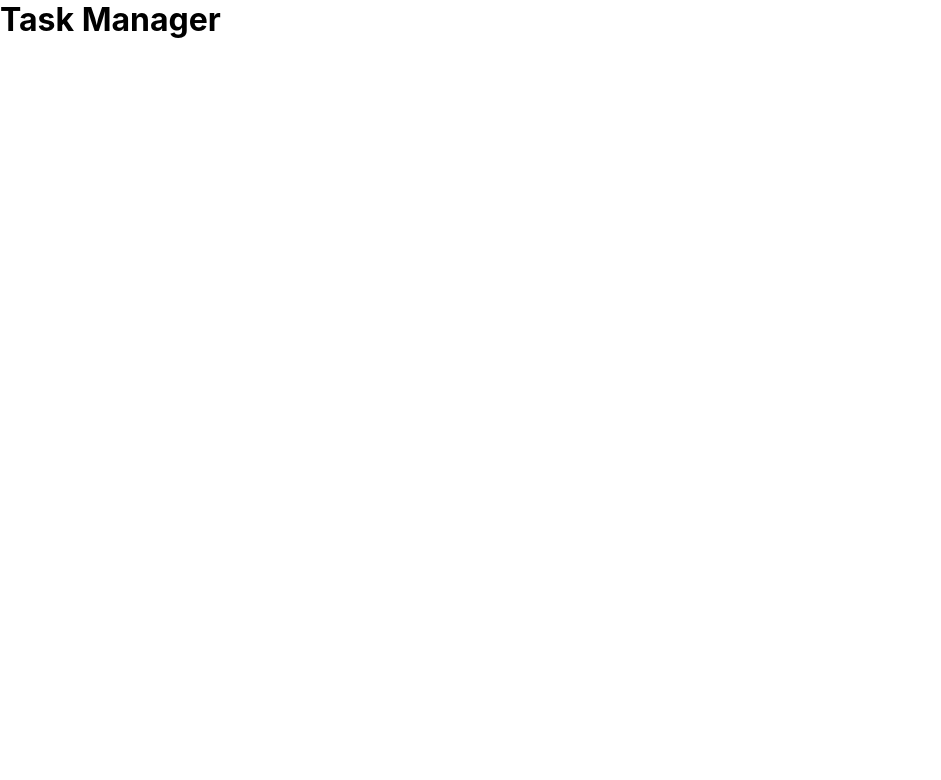
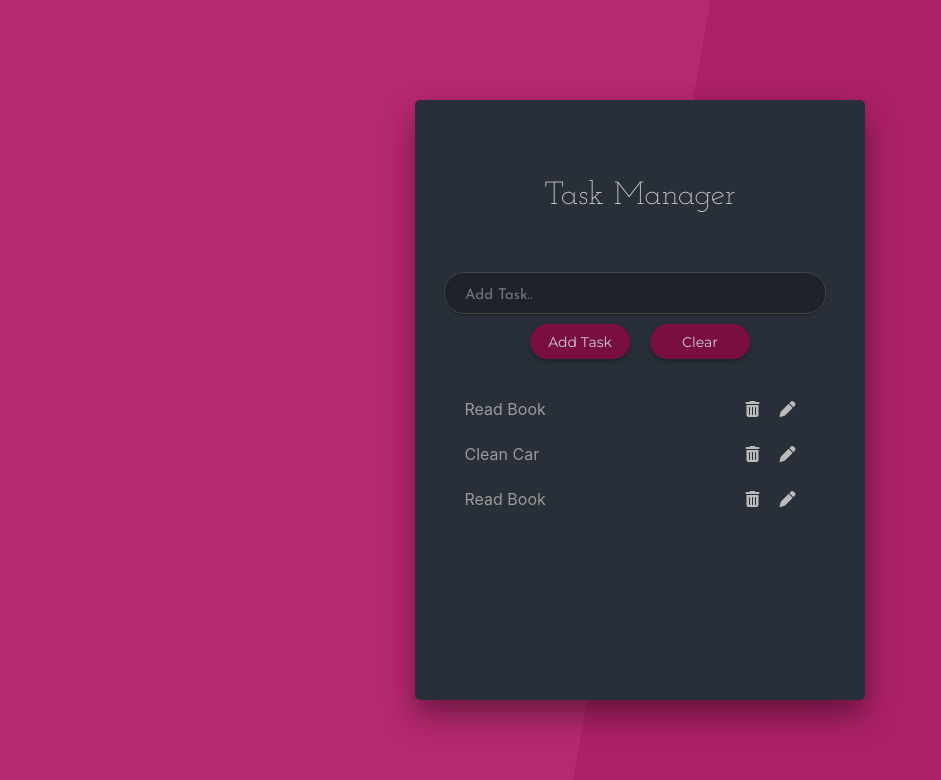
Before and after one commit to SanikaVanjari/task-manager, a React (Create React App) app: page / in a window 1280 px wide. Shown: the top 780 px of the page, without its empty margins (0-941 px from the left). Built offline with nearby package versions, Linux system fonts and the light colour scheme.

Commit message:
UI with dummy data

```diff
--- a/package.json
+++ b/package.json
@@ -8,7 +8,8 @@
     "@testing-library/user-event": "^7.2.1",
     "react": "^16.13.1",
     "react-dom": "^16.13.1",
-    "react-scripts": "3.4.3"
+    "react-scripts": "3.4.3",
+    "uuid": "^8.3.0"
   },
   "scripts": {
     "start": "react-scripts start",
--- a/public/index.html
+++ b/public/index.html
@@ -15,7 +15,10 @@
       user's mobile device or desktop. See https://developers.google.com/web/fundamentals/web-app-manifest/
     -->
     <link rel="manifest" href="%PUBLIC_URL%/manifest.json" />
-    <!--
+    <script
+    src="https://kit.fontawesome.com/0a37ebcd2b.js"
+    crossorigin="anonymous"
+  ></script>    <!--
       Notice the use of %PUBLIC_URL% in the tags above.
       It will be replaced with the URL of the `public` folder during the build.
       Only files inside the `public` folder can be referenced from the HTML.
--- a/src/App.js
+++ b/src/App.js
@@ -1,11 +1,23 @@
 import React from "react"
 import "./App.css"
+import Header from "./components/Header"
+import TaskForm from "./components/TaskForm"
+import TaskList from "./components/TaskList"
+import TaskListContextProvider from "./context/TaskListContext"
 
 function App() {
   return (
-    <div className="app">
-      <h1>Task Manager</h1>
-    </div>
+    <TaskListContextProvider>
+      <div className="container">
+        <div className="app-wrapper">
+          <Header />
+          <div className="main">
+            <TaskForm />
+            <TaskList />
+          </div>
+        </div>
+      </div>
+    </TaskListContextProvider>
   )
 }
 
--- /dev/null
+++ b/src/components/Header.js
@@ -0,0 +1,11 @@
+import React from "react"
+
+const Header = () => {
+  return (
+    <div className="header">
+      <h1>Task Manager</h1>
+    </div>
+  )
+}
+
+export default Header
--- /dev/null
+++ b/src/components/Task.js
@@ -0,0 +1,21 @@
+import React from "react"
+
+function Task({ title }) {
+  return (
+    <div>
+      <li className="list-item">
+        <span>{title}</span>
+        <div>
+          <button className="btn-delete task-btn">
+            <i className="fas fa-trash-alt"></i>
+          </button>
+          <button className="btn-edit task-btn">
+            <i className="fas fa-pen"></i>
+          </button>
+        </div>
+      </li>
+    </div>
+  )
+}
+
+export default Task
--- /dev/null
+++ b/src/components/TaskForm.js
@@ -0,0 +1,22 @@
+import React from "react"
+
+const TaskForm = () => {
+  return (
+    <form className="form">
+      <input
+        type="text"
+        className="task-input"
+        placeholder="Add Task.."
+        required
+      />
+      <div className="buttons">
+        <button type="submit" className="btn add-task-btn">
+          Add Task
+        </button>
+        <button className="btn clear-btn">Clear</button>
+      </div>
+    </form>
+  )
+}
+
+export default TaskForm
--- /dev/null
+++ b/src/components/TaskList.js
@@ -0,0 +1,18 @@
+import React, { useContext } from "react"
+import { TaskListContext } from "../context/TaskListContext"
+import Task from "./Task"
+
+function TaskList() {
+  const { tasks } = useContext(TaskListContext)
+  return (
+    <div>
+      <ul className="list">
+        {tasks.map((task) => (
+          <Task key={task.id} title={task.title} />
+        ))}
+      </ul>
+    </div>
+  )
+}
+
+export default TaskList
--- /dev/null
+++ b/src/context/TaskListContext.js
@@ -0,0 +1,22 @@
+import React, { createContext, useState } from "react"
+
+export const TaskListContext = createContext()
+
+const TaskListContextProvider = (props) => {
+  const [tasks, setTasks] = useState([
+    { title: "Read Book", id: 1 },
+    { title: "Clean Car", id: 2 },
+    { title: "Read Book", id: 3 },
+  ])
+
+  const addTask = (title) => {
+      setTasks([...tasks,{title}])
+  }
+  return (
+    <TaskListContext.Provider value={{ tasks }}>
+      {props.children}
+    </TaskListContext.Provider>
+  )
+}
+
+export default TaskListContextProvider
```
Also changed, not shown: 1 other file (tests, documents, lock files or other folders).
